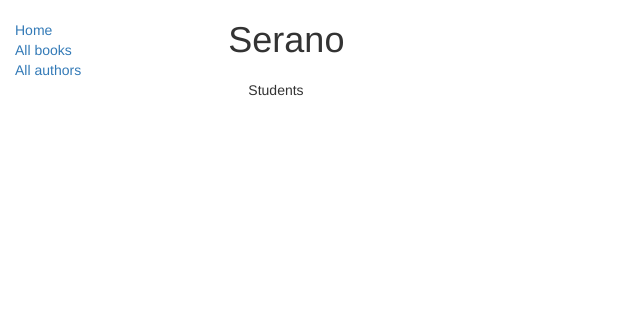
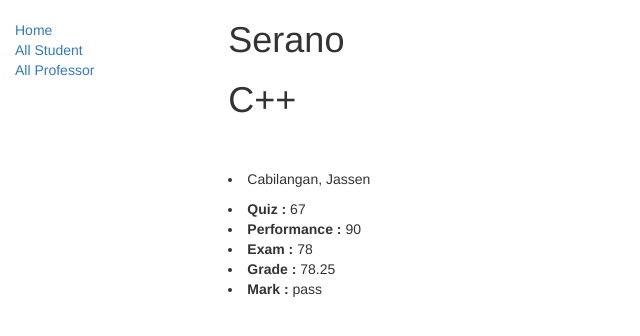
Before and after one commit to cabilangan112/System, a Django app: page /Project/professor/2 in a window 1280 px wide. Shown: the top 336 px of the page, without its empty margins (0-640 px from the left). Run offline with Django 3.2, Linux system fonts and the light colour scheme; data comes from the database, SQL or seed files in the repository; some libraries are stand-ins or nearby versions.

Commit message:
done student Grade

```diff
--- a/Project/models.py
+++ b/Project/models.py
@@ -57,7 +57,7 @@ class Course(models.Model):
 		super(Course, self).save(*args, **kwargs)
 
 class subject(models.Model):
- 	Professor		 = 		models.ForeignKey('professor', on_delete=models.SET_NULL, null=True)
+
 	subject_name		 = 		models.CharField(max_length=150)
 	subject_Descreption  = 	 	models.CharField(max_length=200)
 
@@ -68,8 +68,6 @@ class subject(models.Model):
 
 
 class Grade(models.Model):
- 	Student		 = 		models.ForeignKey('student', on_delete=models.SET_NULL, null=True)
-	Subject 	 = 		models.ForeignKey('subject', on_delete=models.SET_NULL, null=True)
 	quiz		 = 		models.IntegerField(null=True)
 	performance	 =	    models.IntegerField(null=True)
 	exam         =      models.IntegerField(null=True)
@@ -97,6 +95,9 @@ class professor(models.Model):
 	first_name		= models.CharField(max_length=150)
 	last_name 		= models.CharField(max_length=150)
 	bio 			= models.TextField(max_length=300)
+	Student	    = models.ForeignKey('student', on_delete=models.SET_NULL, null=True)
+	Subject		 = 		models.ForeignKey('subject', on_delete=models.SET_NULL, null=True)
+	grade	 = 		models.ForeignKey('Grade', on_delete=models.SET_NULL, null=True)
 
 
 	def get_absolute_url(self):
--- a/Project/templates/base_generic.html
+++ b/Project/templates/base_generic.html
@@ -23,9 +23,9 @@
       <div class="col-sm-2">
       {% block sidebar %}
       <ul class="sidebar-nav">
-          <li><a href=" ">Home</a></li>
-          <li><a href="">All books</a></li>
-          <li><a href="">All authors</a></li>
+          <li><a href="{% url 'index' %} ">Home</a></li>
+          <li><a href="">All Student</a></li>
+          <li><a href="">All Professor</a></li>
       </ul>
      {% endblock %}
       </div>
--- a/Project/templates/professor.html
+++ b/Project/templates/professor.html
@@ -8,7 +8,7 @@
 
       {% for professors in professors %}
       <li>
-  <a href="{ url 'professors.get_absolute_url'}"> {{ professors.first_name }},{{ professors.last_name}} </a>
+  <a href="{{ professors.get_absolute_url }}  "> {{ professors.first_name }},{{ professors.last_name}} </a>
       </li>
       {% endfor %}
 
--- a/Project/templates/professor_detail.html
+++ b/Project/templates/professor_detail.html
@@ -3,15 +3,15 @@
 {% block content %}
 
 <h1> {{professor.last_name }} </h1>
-<h1> {{professor.Students  }} </h1>
+<h1> {{professor.Subject}} </h1>
+<br></br>
+<li> {{professor.Student}}   </p></li>
+
+<li><strong>Quiz :	</strong><span></span>	{{professor.grade.quiz}} </li>
+<li><strong>Performance :	</strong>  			{{professor.grade.performance}}  </li>
+<li><strong>Exam :	</strong>				{{professor.grade.exam}}  </li>
+<li><strong>Grade :	</strong> 				{{professor.grade.get_computed}}   </li>
+<li><strong>Mark :	</strong>				{{professor.grade.mark}}  </li>
 
 
-<div style="margin-left:20px;margin-top:20px">
-		<p>Students</p>
-        <a href="{{ books.get_absolute_url }}">{{ book.title }}</a>
-		<p>{{ book.summary }}</p>
-
-
-
-  </div>
-{% endblock %}
+{% endblock%}
```
Also changed, not shown: Project/migrations/0060_professor_grade.py (added), Project/migrations/0061_remove_professor_grade.py (added), Project/migrations/0062_professor_grade.py (added), Project/migrations/0063_remove_professor_grade.py (added), Project/migrations/0064_auto_20171012_1036.py (added), Project/migrations/0065_remove_subject_professor.py (added), db.sqlite3, 9 other files.
